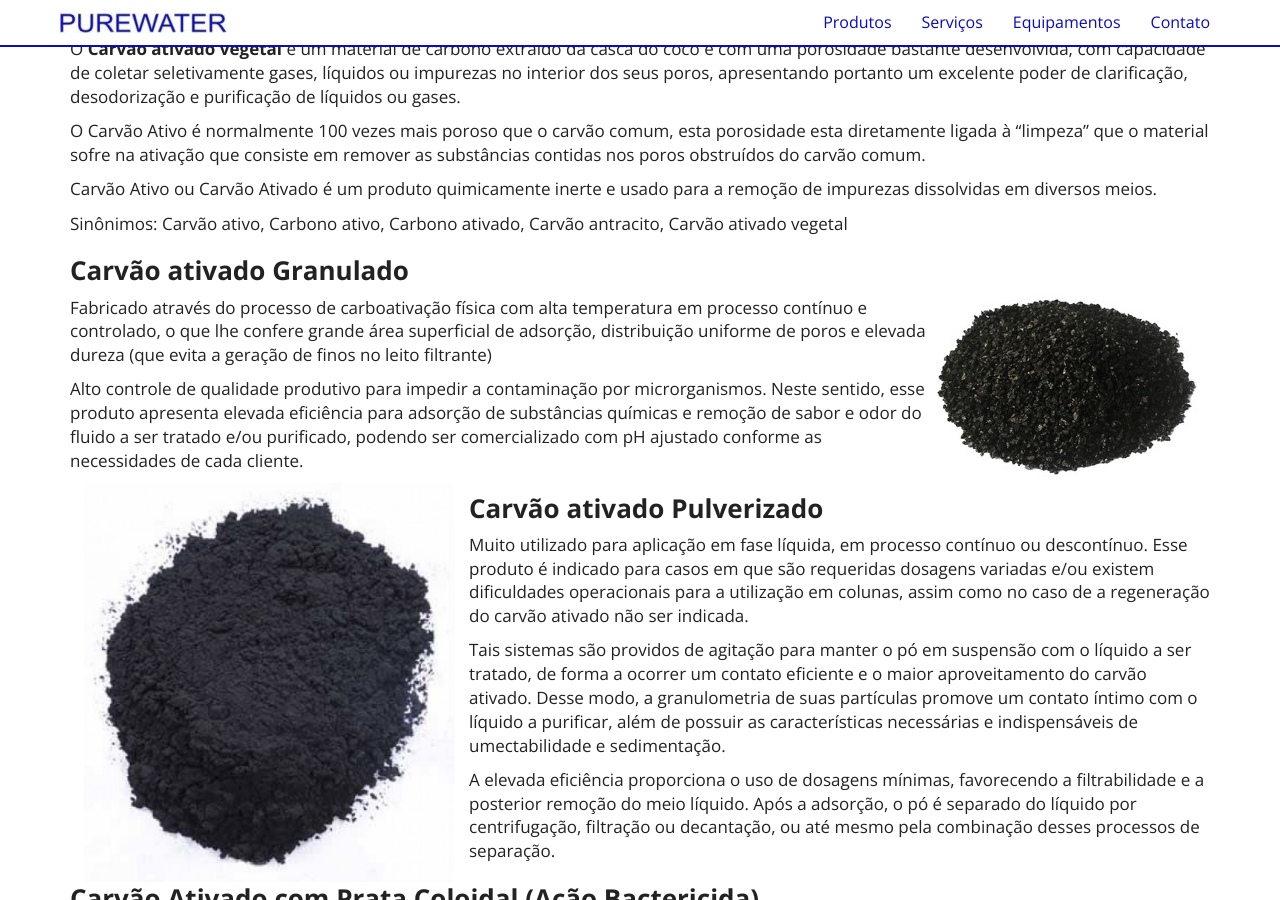
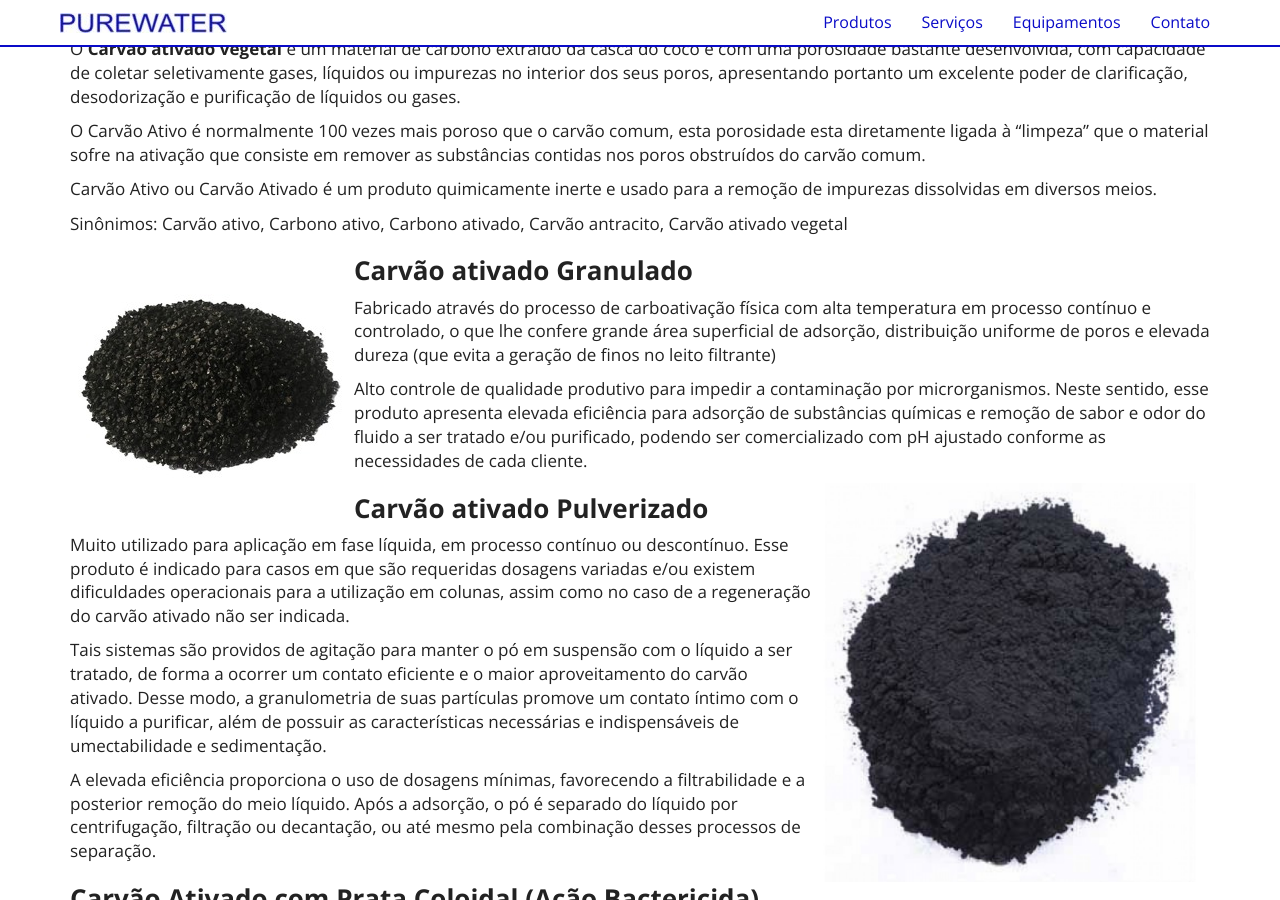
Before and after one commit to purewaterefluentes/purewaterefluentes.github.io, a Jekyll site: the page built from produtos/carvao-ativado.md, in a window 1280 px wide and 900 px high, scrolled down 380 px. Built offline with Jekyll 4.4.1, drawn with Linux system fonts in a browser that asks for light colours; nearby versions of some CDN libraries; library files that are not in the unit come from our copies.

Commit message:
Update carvao-ativado.md

```diff
--- a/produtos/carvao-ativado.md
+++ b/produtos/carvao-ativado.md
@@ -15,7 +15,7 @@
 
 Sinônimos: Carvão ativo, Carbono ativo, Carbono ativado, Carvão antracito, Carvão ativado vegetal
 
-<img class="img-responsive pull-right" style="max-width: 35%;" src="../../website/images/Carvão ativado granulado.jpg" alt="Carvão Ativado Granulado">
+<img class="img-responsive pull-left" style="max-width: 35%;" src="../../website/images/Carvão ativado granulado.jpg" alt="Carvão Ativado Granulado">
 
 
 ### **Carvão ativado Granulado**
@@ -23,7 +23,7 @@
 
 Alto controle de qualidade produtivo para impedir a contaminação por microrganismos. Neste sentido, esse produto apresenta elevada eficiência para adsorção de substâncias químicas e remoção de sabor e odor do fluido a ser tratado e/ou purificado, podendo ser comercializado com pH ajustado conforme as necessidades de cada cliente.
 
-<img class="img-responsive pull-left" style="max-width: 35%;" src="../../website/images/carvao ativado pulverizado.jpg" alt="Carvão Ativado Pulverizado">
+<img class="img-responsive pull-right" style="max-width: 35%;" src="../../website/images/carvao ativado pulverizado.jpg" alt="Carvão Ativado Pulverizado">
 
 ### **Carvão ativado Pulverizado**
 Muito utilizado para aplicação em fase líquida, em processo contínuo ou descontínuo. Esse produto é indicado para casos em que são requeridas dosagens variadas e/ou existem dificuldades operacionais para a utilização em colunas, assim como no caso de a regeneração do carvão ativado não ser indicada.
```
